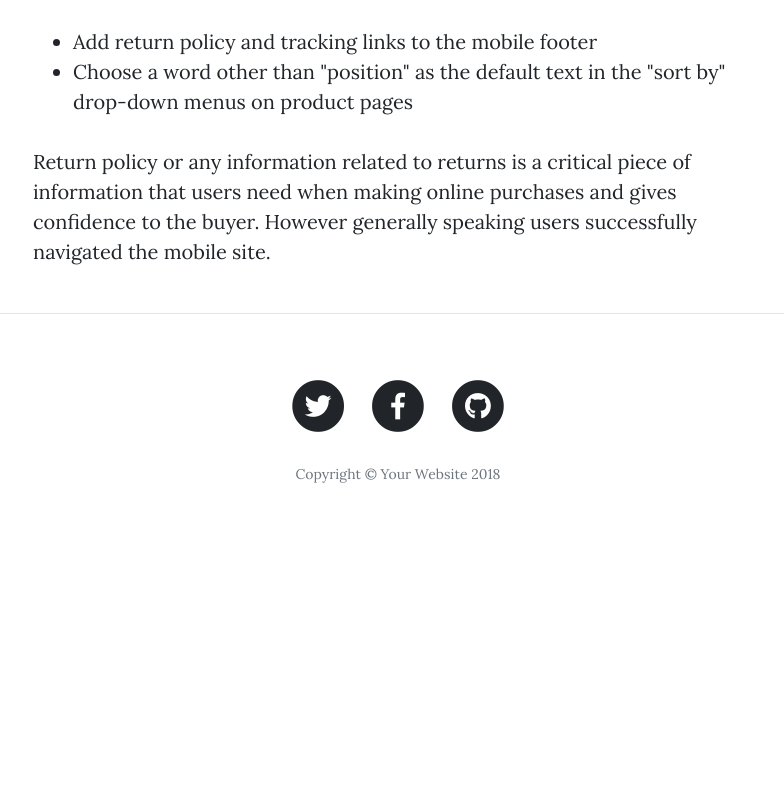
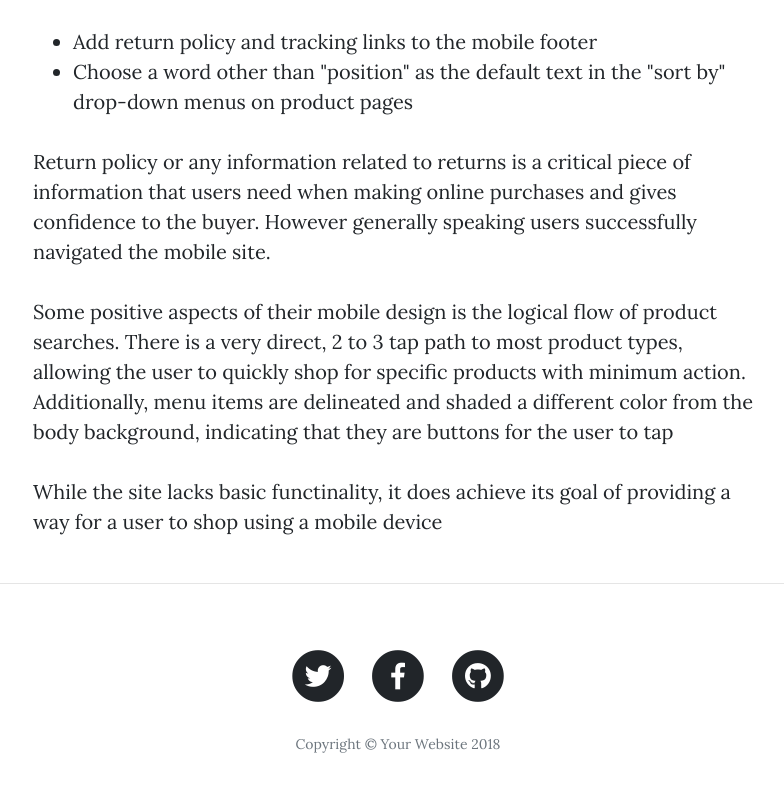
Before and after one commit to JWill8/UserSciJournal, a plain HTML site: page week4.html in a window 1280 px wide. Shown: the part 8105-8897 px from the top of the page, without its empty margins (242-1026 px from the left). Before the commit the page ends 8655 px from the top, so only its background shows below. Drawn offline with nearby package versions, Linux system fonts and the light colour scheme.

Commit message:
week4update2

```diff
--- a/week4.html
+++ b/week4.html
@@ -156,7 +156,8 @@
           <p>Unfortunately, the mobile version of the site removes this menu and these links, making the information not
             accessible. No user was able to locate it, nor was the test facilitator. One user decided the best way to
             achieve this would be selecting "live help" in the mobile footer.</p>
-            <p style="margin-left: 15%"><i>Hurricanegolf.com's home page footer - mobile version (note the lack of returns section vs desktop version pictured above)</i></p>
+          <p style="margin-left: 15%"><i>Hurricanegolf.com's home page footer - mobile version (note the lack of returns
+              section vs desktop version pictured above)</i></p>
           <img class="img-fluid" style="margin-left: 15%" src="img/mobilefooter.png" alt="return information">
 
           <p>Return policies are often useful information for online retail consumers, especially since buyers cannot
@@ -225,6 +226,15 @@
             users need when making online purchases and gives confidence to the buyer. However generally speaking users
             successfully navigated the mobile site. </p>
 
+          <p>Some positive aspects of their mobile design is the logical flow of product searches. There is a very
+            direct, 2 to 3 tap path to most product types, allowing the user to quickly shop for specific products with
+            minimum action. Additionally, menu items are delineated and shaded a different color from the body
+            background, indicating
+            that they are buttons for the user to tap </p>
+
+          <p>While the site lacks basic functinality, it does achieve its goal of providing a way for a user to shop
+            using a mobile device</p>
+
         </div>
       </div>
     </div>
```
